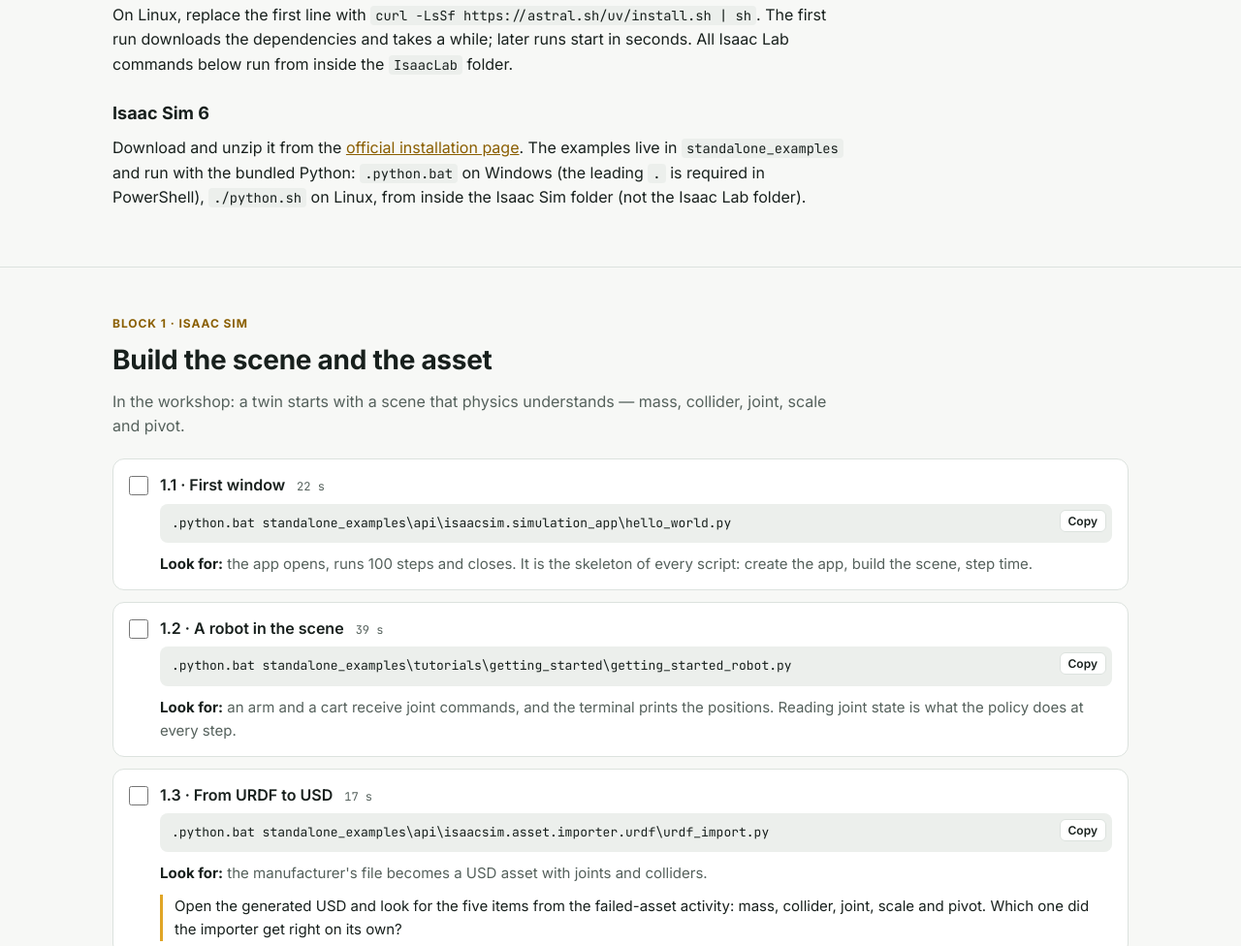
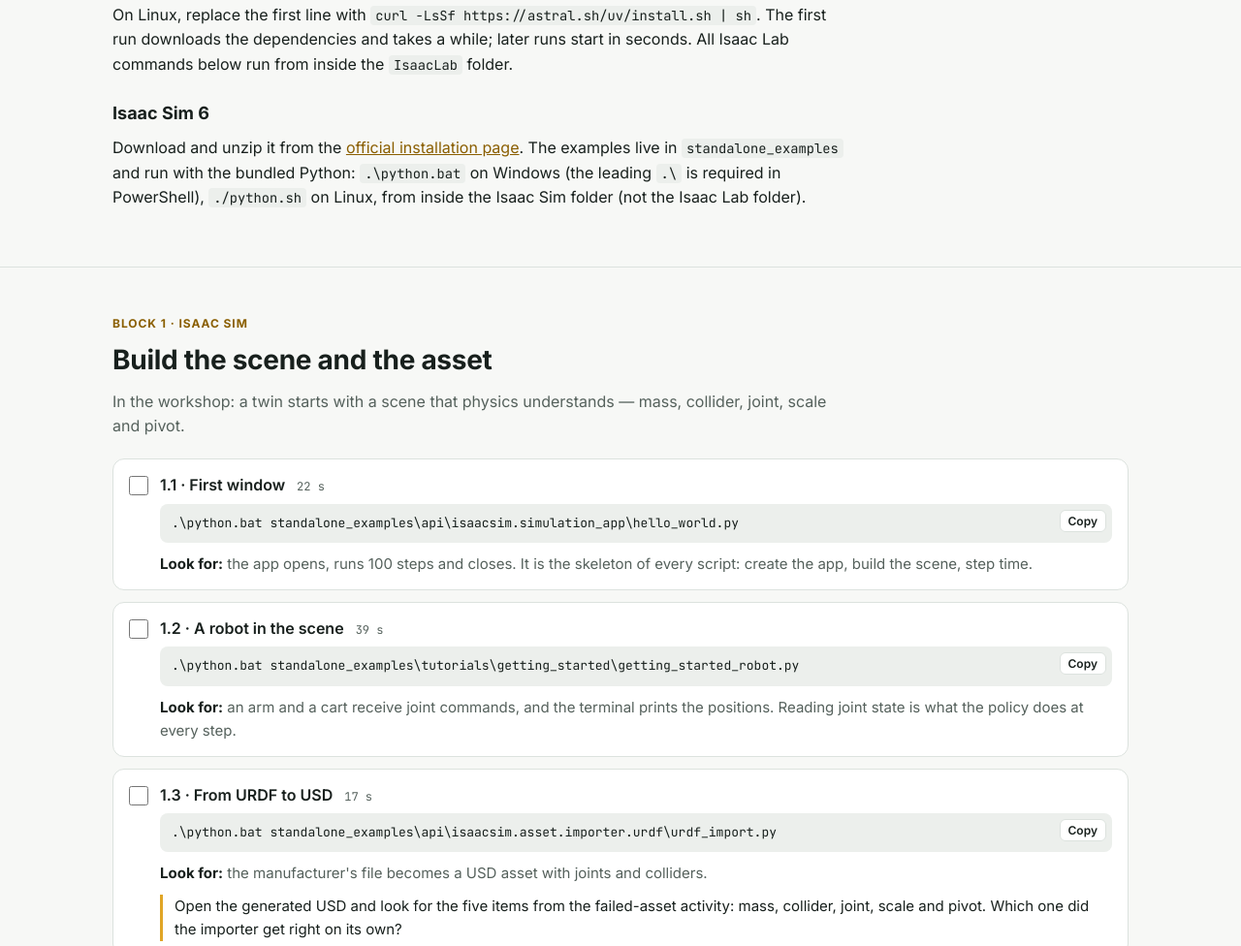
Before and after one commit to ItamarIliuk/digital-twin-hands-on, a plain HTML site: page guia.html in a window 1280 px wide. Shown: the part 1063-2039 px from the top of the page at 97% size. Drawn offline with Linux system fonts and the light colour scheme.

Commit message:
Guia: corrige a barra de .\python.bat
Co-Authored-By: Claude Opus 5.5 <noreply@anthropic.com>

```diff
--- a/guia.html
+++ b/guia.html
@@ -123,8 +123,8 @@ uv run isaaclab list_envs</div>
   <p lang="pt">No Linux, troque a primeira linha por <code>curl -LsSf https://astral.sh/uv/install.sh | sh</code>. A primeira execução baixa as dependências e demora; as próximas começam em segundos. Todos os comandos do Isaac Lab abaixo rodam de dentro da pasta <code>IsaacLab</code>.</p>
   <p lang="en">On Linux, replace the first line with <code>curl -LsSf https://astral.sh/uv/install.sh | sh</code>. The first run downloads the dependencies and takes a while; later runs start in seconds. All Isaac Lab commands below run from inside the <code>IsaacLab</code> folder.</p>
   <h3 class="mini">Isaac Sim 6</h3>
-  <p lang="pt">Baixe e descompacte pela <a href="https://docs.isaacsim.omniverse.nvidia.com/latest/installation/index.html">página de instalação oficial</a>. Os exemplos ficam em <code>standalone_examples</code> e rodam com o Python que vem junto: <code>.python.bat</code> no Windows (com o <code>.</code> na frente, que o PowerShell exige), <code>./python.sh</code> no Linux, de dentro da pasta do Isaac Sim (não da pasta do Isaac Lab).</p>
-  <p lang="en">Download and unzip it from the <a href="https://docs.isaacsim.omniverse.nvidia.com/latest/installation/index.html">official installation page</a>. The examples live in <code>standalone_examples</code> and run with the bundled Python: <code>.python.bat</code> on Windows (the leading <code>.</code> is required in PowerShell), <code>./python.sh</code> on Linux, from inside the Isaac Sim folder (not the Isaac Lab folder).</p>
+  <p lang="pt">Baixe e descompacte pela <a href="https://docs.isaacsim.omniverse.nvidia.com/latest/installation/index.html">página de instalação oficial</a>. Os exemplos ficam em <code>standalone_examples</code> e rodam com o Python que vem junto: <code>.\python.bat</code> no Windows (com o <code>.\</code> na frente, que o PowerShell exige), <code>./python.sh</code> no Linux, de dentro da pasta do Isaac Sim (não da pasta do Isaac Lab).</p>
+  <p lang="en">Download and unzip it from the <a href="https://docs.isaacsim.omniverse.nvidia.com/latest/installation/index.html">official installation page</a>. The examples live in <code>standalone_examples</code> and run with the bundled Python: <code>.\python.bat</code> on Windows (the leading <code>.\</code> is required in PowerShell), <code>./python.sh</code> on Linux, from inside the Isaac Sim folder (not the Isaac Lab folder).</p>
   </div>
 </div></section>
 
@@ -135,17 +135,17 @@ uv run isaaclab list_envs</div>
   <p class="liga" lang="en">In the workshop: a twin starts with a scene that physics understands — mass, collider, joint, scale and pivot.</p>
   <div class="lista">
     <div class="ex"><input type="checkbox" id="e11"><div class="tit"><label for="e11"><span lang="pt">1.1 · Primeira janela</span><span lang="en">1.1 · First window</span></label><span class="tempo">22 s</span></div>
-      <div class="corpo"><div class="cmd">.python.bat standalone_examples\api\isaacsim.simulation_app\hello_world.py</div>
+      <div class="corpo"><div class="cmd">.\python.bat standalone_examples\api\isaacsim.simulation_app\hello_world.py</div>
       <p class="obs" lang="pt"><b>Observe:</b> o aplicativo abre, roda 100 passos e fecha. É o esqueleto de todo script: criar o app, montar a cena, avançar o tempo.</p>
       <p class="obs" lang="en"><b>Look for:</b> the app opens, runs 100 steps and closes. It is the skeleton of every script: create the app, build the scene, step time.</p></div></div>
 
     <div class="ex"><input type="checkbox" id="e12"><div class="tit"><label for="e12"><span lang="pt">1.2 · Um robô na cena</span><span lang="en">1.2 · A robot in the scene</span></label><span class="tempo">39 s</span></div>
-      <div class="corpo"><div class="cmd">.python.bat standalone_examples\tutorials\getting_started\getting_started_robot.py</div>
+      <div class="corpo"><div class="cmd">.\python.bat standalone_examples\tutorials\getting_started\getting_started_robot.py</div>
       <p class="obs" lang="pt"><b>Observe:</b> um braço e um carrinho recebem comandos de junta, e o terminal imprime as posições. Ler o estado das juntas é o que a política faz a cada passo.</p>
       <p class="obs" lang="en"><b>Look for:</b> an arm and a cart receive joint commands, and the terminal prints the positions. Reading joint state is what the policy does at every step.</p></div></div>
 
     <div class="ex"><input type="checkbox" id="e13"><div class="tit"><label for="e13"><span lang="pt">1.3 · Do URDF ao USD</span><span lang="en">1.3 · From URDF to USD</span></label><span class="tempo">17 s</span></div>
-      <div class="corpo"><div class="cmd">.python.bat standalone_examples\api\isaacsim.asset.importer.urdf\urdf_import.py</div>
+      <div class="corpo"><div class="cmd">.\python.bat standalone_examples\api\isaacsim.asset.importer.urdf\urdf_import.py</div>
       <p class="obs" lang="pt"><b>Observe:</b> o arquivo do fabricante vira um ativo USD com juntas e colisores.</p>
       <p class="obs" lang="en"><b>Look for:</b> the manufacturer's file becomes a USD asset with joints and colliders.</p>
       <p class="desafio" lang="pt">Abra o USD gerado e procure os cinco itens da atividade do ativo reprovado: massa, colisor, junta, escala e pivô. Qual deles o importador acertou sozinho?</p>
@@ -218,7 +218,7 @@ uv run --extra ovphysx isaaclab train --rl_library rsl_rl --task Isaac-Cartpole
       <p class="desafio" lang="en">How many more iterations does it need to reach the reward of 2.1? That is why, in the workshop, the student learns from the teacher instead of starting from scratch.</p></div></div>
 
     <div class="ex"><input type="checkbox" id="e32"><div class="tit"><label for="e32"><span lang="pt">3.2 · Muitas câmeras numa imagem só</span><span lang="en">3.2 · Many cameras in a single image</span></label><span class="tempo">20 s</span></div>
-      <div class="corpo"><div class="cmd">.python.bat standalone_examples\api\isaacsim.sensors.experimental.rtx\camera_tiled.py</div>
+      <div class="corpo"><div class="cmd">.\python.bat standalone_examples\api\isaacsim.sensors.experimental.rtx\camera_tiled.py</div>
       <p class="obs" lang="pt"><b>Observe:</b> várias câmeras renderizadas num bloco só. É o truque que permite treinar com câmeras em milhares de cópias sem multiplicar o custo.</p>
       <p class="obs" lang="en"><b>Look for:</b> several cameras rendered as a single tiled block. It is the trick that lets you train with cameras in thousands of copies without multiplying the cost.</p></div></div>
   </div>
@@ -231,12 +231,12 @@ uv run --extra ovphysx isaaclab train --rl_library rsl_rl --task Isaac-Cartpole
   <p class="liga" lang="en">In the workshop: the final placement uses inverse kinematics, and "it works in simulation" only counts once it is measured.</p>
   <div class="lista">
     <div class="ex"><input type="checkbox" id="e41"><div class="tit"><label for="e41"><span lang="pt">4.1 · UR10 seguindo um alvo (IK)</span><span lang="en">4.1 · UR10 following a target (IK)</span></label><span class="tempo"><span lang="pt">abre em 16 s · feche a janela para sair</span><span lang="en">opens in 16 s · close the window to exit</span></span></div>
-      <div class="corpo"><div class="cmd">.python.bat standalone_examples\api\isaacsim.robot.experimental.manipulators\universal_robots\follow_target_with_ik.py</div>
+      <div class="corpo"><div class="cmd">.\python.bat standalone_examples\api\isaacsim.robot.experimental.manipulators\universal_robots\follow_target_with_ik.py</div>
       <p class="obs" lang="pt"><b>Observe:</b> arraste o cubo-alvo na janela e o UR10 o segue. Nenhum aprendizado: só geometria. É o que ajusta os últimos centímetros da caixa no palete.</p>
       <p class="obs" lang="en"><b>Look for:</b> drag the target cube in the window and the UR10 follows it. No learning: just geometry. It is what adjusts the last few centimeters of the box on the pallet.</p></div></div>
 
     <div class="ex"><input type="checkbox" id="e42"><div class="tit"><label for="e42"><span lang="pt">4.2 · UR10 empilhando cubos</span><span lang="en">4.2 · UR10 stacking cubes</span></label><span class="tempo">30 s</span></div>
-      <div class="corpo"><div class="cmd">.python.bat standalone_examples\api\isaacsim.robot.experimental.manipulators\universal_robots\stacking.py</div>
+      <div class="corpo"><div class="cmd">.\python.bat standalone_examples\api\isaacsim.robot.experimental.manipulators\universal_robots\stacking.py</div>
       <p class="obs" lang="pt"><b>Observe:</b> uma tarefa de empilhar programada passo a passo, até a mensagem <code>Finished stacking all cubes!</code>.</p>
       <p class="obs" lang="en"><b>Look for:</b> a stacking task programmed step by step, until the message <code>Finished stacking all cubes!</code>.</p>
       <p class="desafio" lang="pt">Compare com o 2.2: o programado acerta sempre esta cena, mas o que acontece se o cubo mudar de lugar? A política aprendida foi treinada justamente para isso.</p>
```
